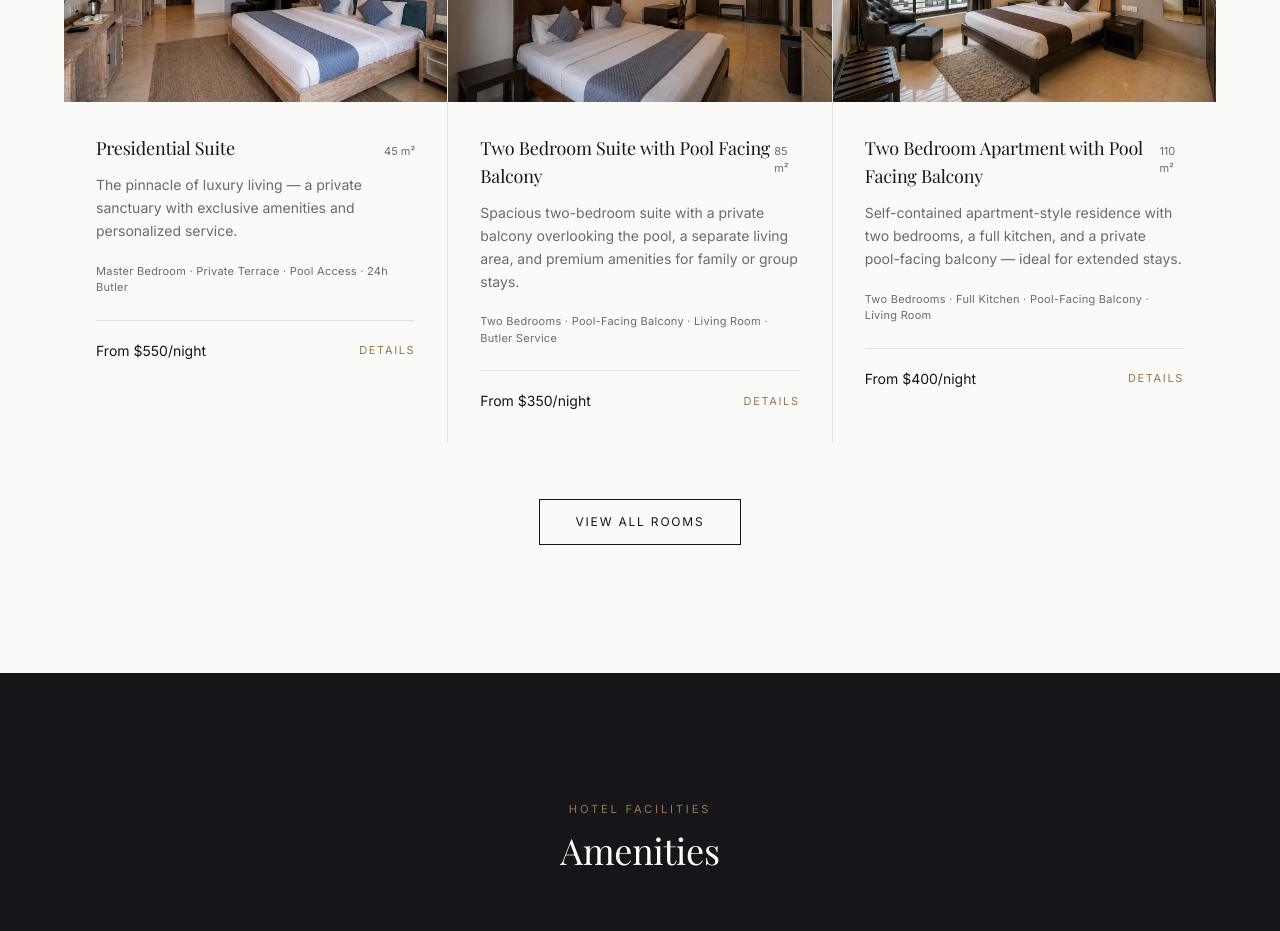
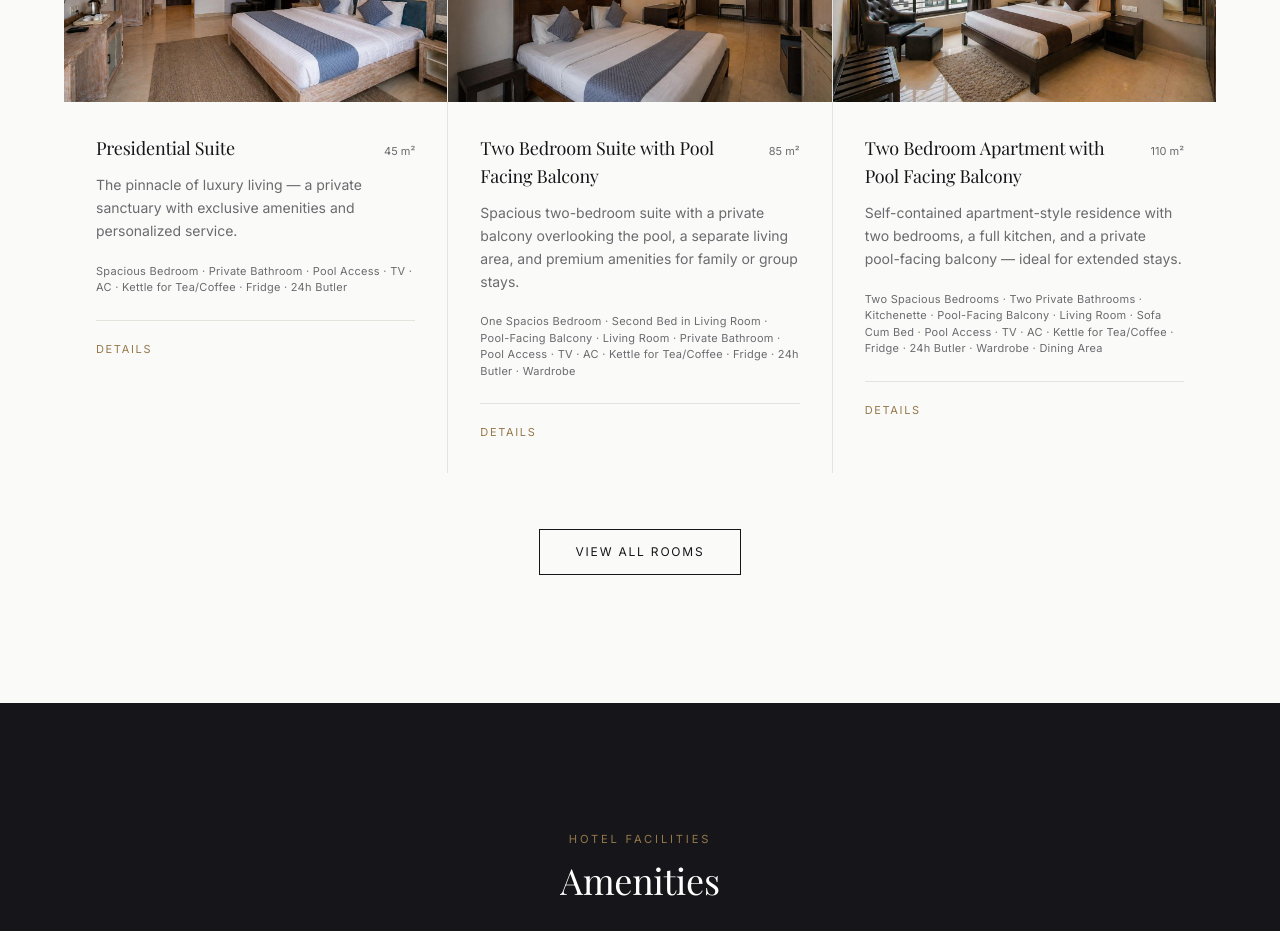
Before and after one commit to heis-en-berg/arotel, a Next.js app in the folder arotel-website/: page / in a window 1280 px wide. Shown: the part 1260-2191 px from the top of the page. Built offline with nearby package versions, Linux system fonts and the light colour scheme; a web font is replaced by a local one.

Commit message:
Fixed room amentities

```diff
--- a/arotel-website/src/components/RoomCards.js
+++ b/arotel-website/src/components/RoomCards.js
@@ -8,7 +8,7 @@ const rooms = [
       "The pinnacle of luxury living — a private sanctuary with exclusive amenities and personalized service.",
     price: "From $550/night",
     image: "/images/property/presidential-suite-bedroom-4.jpg",
-    features: ["Master Bedroom", "Private Terrace", "Pool Access", "24h Butler"],
+    features: ["Spacious Bedroom", "Private Bathroom", "Pool Access", "TV", "AC", "Kettle for Tea/Coffee", "Fridge", "24h Butler"],
     size: "45 m²",
   },
   {
@@ -18,7 +18,7 @@ const rooms = [
       "Spacious two-bedroom suite with a private balcony overlooking the pool, a separate living area, and premium amenities for family or group stays.",
     price: "From $350/night",
     image: "/images/property/two-bedroom-suite-bedroom-1.jpg",
-    features: ["Two Bedrooms", "Pool-Facing Balcony", "Living Room", "Butler Service"],
+    features: ["One Spacios Bedroom", "Second Bed in Living Room", "Pool-Facing Balcony", "Living Room", "Private Bathroom", "Pool Access", "TV", "AC", "Kettle for Tea/Coffee", "Fridge", "24h Butler", "Wardrobe"],
     size: "85 m²",
   },
   {
@@ -28,7 +28,7 @@ const rooms = [
       "Self-contained apartment-style residence with two bedrooms, a full kitchen, and a private pool-facing balcony — ideal for extended stays.",
     price: "From $400/night",
     image: "/images/property/two-bedroom-apartment-bedroom-1.jpg",
-    features: ["Two Bedrooms", "Full Kitchen", "Pool-Facing Balcony", "Living Room"],
+    features: ["Two Spacious Bedrooms", "Two Private Bathrooms", "Kitchenette", "Pool-Facing Balcony", "Living Room", "Sofa Cum Bed", "Pool Access", "TV", "AC", "Kettle for Tea/Coffee", "Fridge", "24h Butler", "Wardrobe", "Dining Area"],
     size: "110 m²",
   },
 ];
@@ -67,14 +67,16 @@ export default function RoomCards() {
 
               {/* Content */}
               <div className="p-8">
-                <div className="flex items-baseline justify-between mb-3">
-                  <h3
-                    className="text-lg font-normal text-[#16161A]"
+                <div className="flex items-baseline justify-between gap-3 mb-3">
+                <h3
+                    className="text-lg font-normal text-[#16161A] min-w-0"
                     style={{ fontFamily: "var(--font-playfair)" }}
-                  >
+                >
                     {room.name}
-                  </h3>
-                  <span className="text-[11px] text-[#6B6B6F]">{room.size}</span>
+                </h3>
+                <span className="text-[11px] text-[#6B6B6F] whitespace-nowrap flex-shrink-0">
+                    {room.size}
+                </span>
                 </div>
                 <p className="text-[#6B6B6F] text-sm leading-relaxed mb-5">
                   {room.description}
@@ -87,7 +89,7 @@ export default function RoomCards() {
 
                 {/* Price & CTA */}
                 <div className="flex items-center justify-between pt-5 border-t border-[#E5E3DD]">
-                  <span className="text-[#16161A] text-sm">{room.price}</span>
+                  {/* <span className="text-[#16161A] text-sm">{room.price}</span> */}
                   <Link
                     href={`/rooms#${room.name.toLowerCase().replace(/\s+/g, "-")}`}
                     className="text-[11px] tracking-[0.15em] uppercase text-[#96784A] hover:text-[#16161A] transition-colors duration-200"
```
